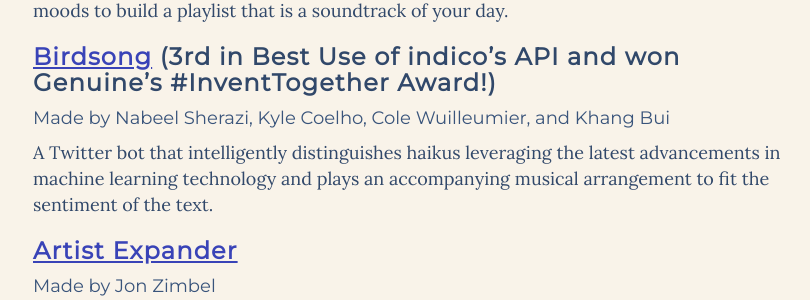
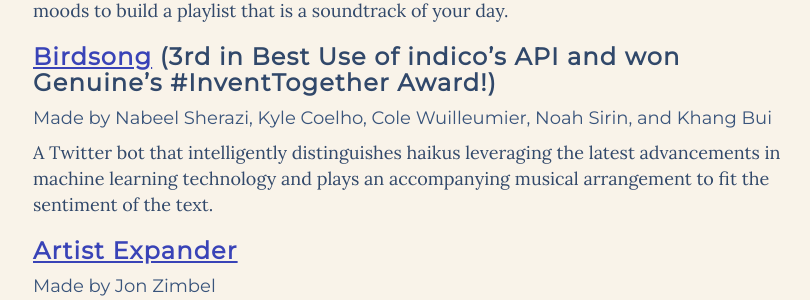
Before and after one commit to HackBeanpot/Projects, a Jekyll site: the page built from 2017-projects.md, in a window 1280 px wide and 900 px high, scrolled down 991 px. Shown: the part 153-453 px from the top of the window, without its empty margins (232-1042 px from the left). Built offline with Jekyll 4.4.1, drawn with Linux system fonts in a browser that asks for light colours.

Commit message:
add credit to Noah Sirin for Birdsong

```diff
--- a/2017-projects.md
+++ b/2017-projects.md
@@ -47,7 +47,7 @@
 
 ### [Birdsong](https://github.com/wet-cole/birdsongbot) (3rd in Best Use of indico's API and won Genuine's #InventTogether Award!) ###
 
-#### Made by Nabeel Sherazi, Kyle Coelho, Cole Wuilleumier, and Khang Bui ####
+#### Made by Nabeel Sherazi, Kyle Coelho, Cole Wuilleumier, Noah Sirin, and Khang Bui ####
 
 A Twitter bot that intelligently distinguishes haikus leveraging the latest advancements in machine learning technology and plays an accompanying musical arrangement to fit the sentiment of the text.
 
```
